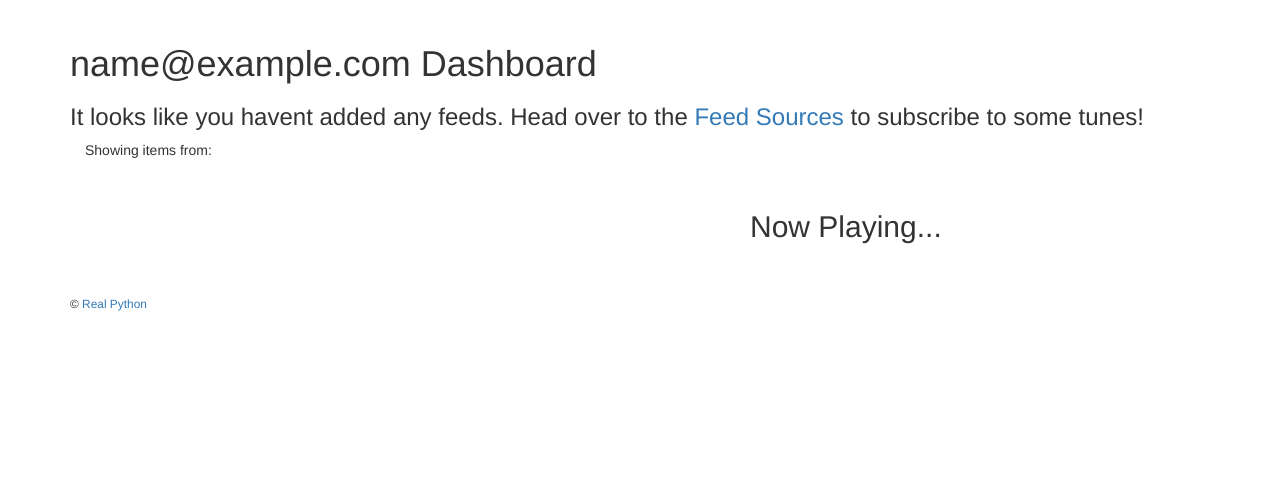
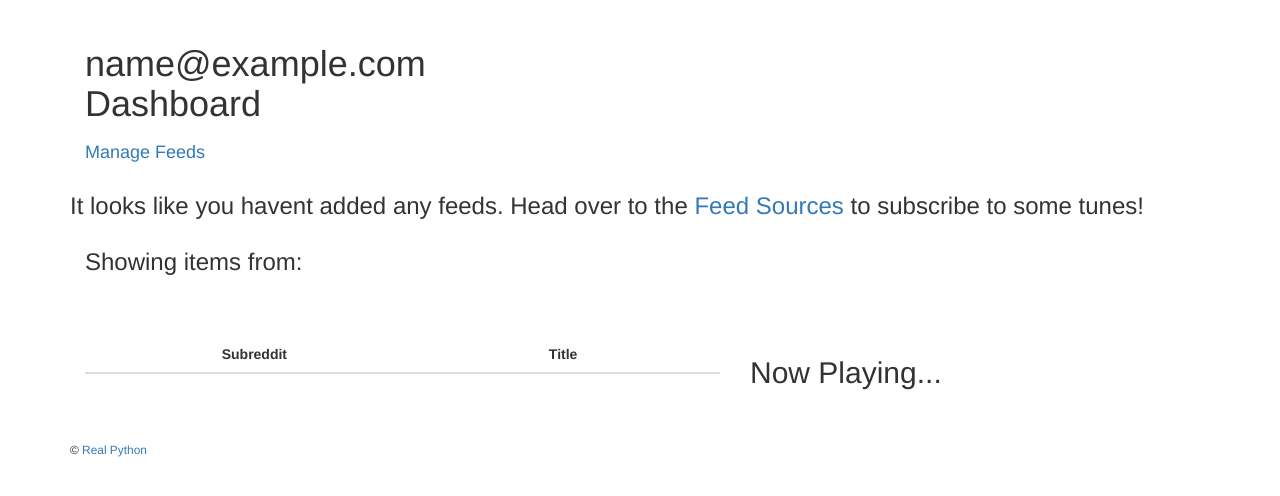
Before and after one commit to treethought/amnisiac-old, a Flask app: page /dashboard in a window 1280 px wide. Shown: the part 51-547 px from the top of the page. Run offline with Flask 2, Linux system fonts and the light colour scheme; a user stored in the database is signed in; tables that the repository leaves empty hold one stand-in row (values such as "Sample post"); lists and menus that the app fills with data are empty; some libraries are stand-ins or nearby versions.

Commit message:
table layout for feeds

```diff
--- a/project/client/templates/user/dashboard.html
+++ b/project/client/templates/user/dashboard.html
@@ -1,7 +1,21 @@
 {% extends "_base.html" %} {% block content %}
 
+<div class="container">
+    <div class="row">
 
-<h1> {{ user.email }} Dashboard</h1> {% if not user.feeds %}
+        <div class="col-lg-5">
+            <h1> {{ user.email }} Dashboard</h1>
+        </div>
+    </div>
+    <div class="row">
+        <div class="col-lg-3">
+              <h4><a href="{{ url_for('main.sources') }}">Manage Feeds</a></h4>
+        </div>
+    </div>
+</div>
+
+
+{% if not user.feeds %}
 
 <div>
     <h3>
@@ -12,49 +26,59 @@
 
 {% endif %}
 
+
+
+
+
+
 <div class="container">
-    Showing items from:
-    <br><br>
+    <h3>Showing items from:</h3><br><br>
+    <div class="col-lg-4">
     <ul>
         {% for feed in user.feeds %}
-
-        <li><a href="{{feed.url}}">{{feed.name}}</a></li>
+        <div class="row">
+            <li><a href="{{feed.url}}">{{feed.name}}</a></li>
+        </div>
 
         {% endfor %}
     </ul>
 
+    </div>
 </div>
 
-{# <iframe width="720" height="405" src="https://www.youtube.com/embed/VIDEO_ID?playlist=VIDEOID_1,VIDEOID_2" frameborder="0" allowfullscreen>
- #}
-{# <iframe allowtransparency="true" scrolling="no" frameborder="no" src="https://w.soundcloud.com/icon/?url=http%3A%2F%2Fsoundcloud.com%2Ftreethought&color=orange_white&size=32" style="width: 32px; height: 32px;"></iframe> #}
+<div class="container-fluid feed-list col-sm-7">
+
+    <table class="table table-responsive table-striped">
+        <thead>
+            <tr>
+                <th></th>
+                <th></th>
+                <th>Subreddit</th>
+                <th>Title</th>
+                {#
+                <th>Username</th> #}
+            </tr>
+        </thead>
+        <tbody>
+            {% for post in by_domain['youtube'] %}
+            <tr class='table-row-{{post.video_id}}'>
+
+                <th scope="row">
+                <td class="col-sm-2 post-item" id="{{post.video_id}}"></td>
+
+                </th>
+                <td>{{post.subreddit}}</td>
+                <td class="col-sm-5 post-title" id="{{post.video_id}}-title">
+                    <a href="{{post.url}}">{{post.title}}</a></td>
+
+            </tr>
+
+            {% endfor %}
+        </tbody>
+    </table>
 
 
 
-<div class="container-fluid feed-list col-sm-7">
-    {% for post in by_domain['youtube'] %}
-
-
-    <div class="row" id="{{post.video_id}}">
-
-    <div>
-
-        <div class="col-sm-2 post-item" id="{{post.video_id}}">
-            {# <img class='post-icon' src="" id="{{post.video_id}}-icon"> #}
-        </div>
-
-        <div class="col-sm-5 post-title" id="{{post.video_id}}-title">
-            <a href="{{post.url}}">{{post.title}}</a>
-        </div>
-
-        {#
-        <div class="col-sm">
-            <img src="http://img.youtube.com/vi/{{post.video_id}}/0.jpg" height='80px' width='80px'>
-
-        </div> #}
-    </div>
-    </div>
-    {% endfor %}
 </div>
 
 <div class="now-playing-display container col-sm-4">
```
